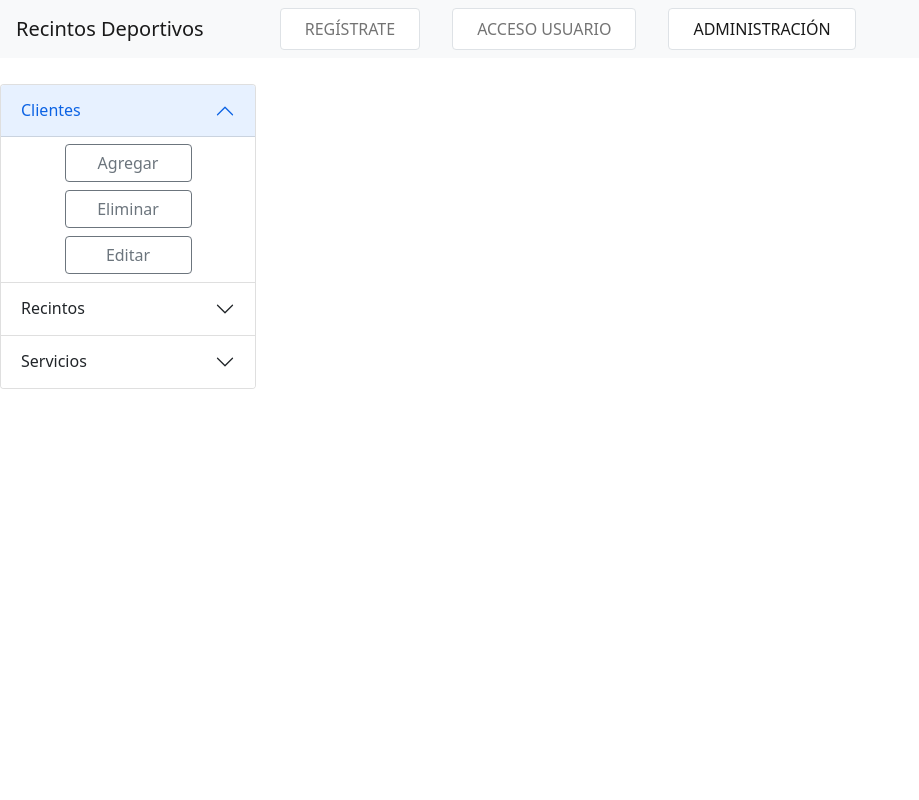
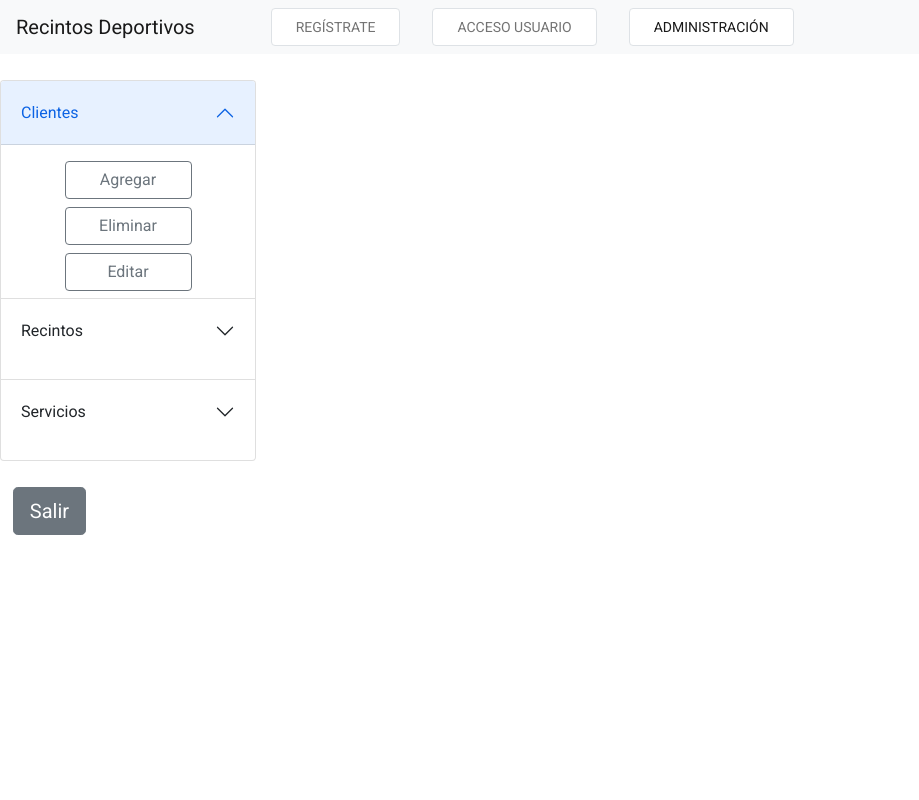
Before and after one commit to ImpulseNH/RDEP, an Angular app in the folder frontend/: page /admin in a window 1280 px wide. Shown: the top 800 px of the page, without its empty margins (0-919 px from the left). Built offline with nearby package versions, Linux system fonts and the light colour scheme.

Commit message:
barra lateral

```diff
--- a/frontend/angular.json
+++ b/frontend/angular.json
@@ -34,6 +34,7 @@
               "src/assets"
             ],
             "styles": [
+              "./node_modules/@angular/material/prebuilt-themes/indigo-pink.css",
               "src/styles.scss"
             ],
             "scripts": []
@@ -102,6 +103,7 @@
               "src/assets"
             ],
             "styles": [
+              "./node_modules/@angular/material/prebuilt-themes/indigo-pink.css",
               "src/styles.scss"
             ],
             "scripts": []
--- a/frontend/package.json
+++ b/frontend/package.json
@@ -11,10 +11,12 @@
   "private": true,
   "dependencies": {
     "@angular/animations": "~12.1.2",
+    "@angular/cdk": "^12.2.13",
     "@angular/common": "~12.1.2",
     "@angular/compiler": "~12.1.2",
     "@angular/core": "~12.1.2",
     "@angular/forms": "~12.1.2",
+    "@angular/material": "^12.2.13",
     "@angular/platform-browser": "~12.1.2",
     "@angular/platform-browser-dynamic": "~12.1.2",
     "@angular/router": "~12.1.2",
--- a/frontend/src/app/app.module.ts
+++ b/frontend/src/app/app.module.ts
@@ -13,6 +13,8 @@
 import { RegistroScreenComponent } from './screens/registro-screen/registro-screen.component';
 import { AdminScreenComponent } from './screens/admin-screen/admin-screen.component';
 import { BarraLateralAdminComponent } from './components/barra-lateral-admin/barra-lateral-admin.component';
+import { BrowserAnimationsModule } from '@angular/platform-browser/animations';
+import {MatDividerModule} from '@angular/material/divider';
 
 @NgModule({
   declarations: [
@@ -30,7 +32,9 @@
     BrowserModule,
     AppRoutingModule,
     ReactiveFormsModule,
-    HttpClientModule
+    HttpClientModule,
+    BrowserAnimationsModule,
+    MatDividerModule
     // NgModel
   ],
   providers: [],
--- a/frontend/src/app/components/barra-lateral-admin/barra-lateral-admin.component.html
+++ b/frontend/src/app/components/barra-lateral-admin/barra-lateral-admin.component.html
@@ -42,3 +42,12 @@
         </div>
     </div>
 </div>
+
+
+
+
+<div id="salir" >
+    <div class="me-5 d-none d-lg-block">
+        <button id="boton" class="btn btn-secondary btn-lg" type="button">Salir</button>
+    </div>
+</div>
--- a/frontend/src/app/components/barra-lateral-admin/barra-lateral-admin.component.scss
+++ b/frontend/src/app/components/barra-lateral-admin/barra-lateral-admin.component.scss
@@ -8,3 +8,9 @@
     margin-top: 3%;
     margin-bottom: 3%;
 }
+
+#salir{
+    width: 20%;
+    margin-top: 2%;
+    margin-left: 1%;
+}
--- a/frontend/src/index.html
+++ b/frontend/src/index.html
@@ -17,8 +17,11 @@
 
 
 
-  </head>
-<body>
+    <link rel="preconnect" href="https://fonts.gstatic.com">
+  <link href="https://fonts.googleapis.com/css2?family=Roboto:wght@300;400;500&display=swap" rel="stylesheet">
+  <link href="https://fonts.googleapis.com/icon?family=Material+Icons" rel="stylesheet">
+</head>
+<body class="mat-typography">
   <app-root></app-root>
   <!-- Option 1: Bootstrap Bundle with Popper -->
   <script src="https://cdn.jsdelivr.net/npm/bootstrap@5.1.3/dist/js/bootstrap.bundle.min.js" integrity="sha384-ka7Sk0Gln4gmtz2MlQnikT1wXgYsOg+OMhuP+IlRH9sENBO0LRn5q+8nbTov4+1p" crossorigin="anonymous"></script>
--- a/frontend/src/styles.scss
+++ b/frontend/src/styles.scss
@@ -1 +1,4 @@
 /* You can add global styles to this file, and also import other style files */
+
+html, body { height: 100%; }
+body { margin: 0; font-family: Roboto, "Helvetica Neue", sans-serif; }
```
Also changed, not shown: frontend/src/app/components/nav-bar/nav-bar.component.html (line endings or trailing spaces), 1 other file (tests, documents, lock files or other folders).
